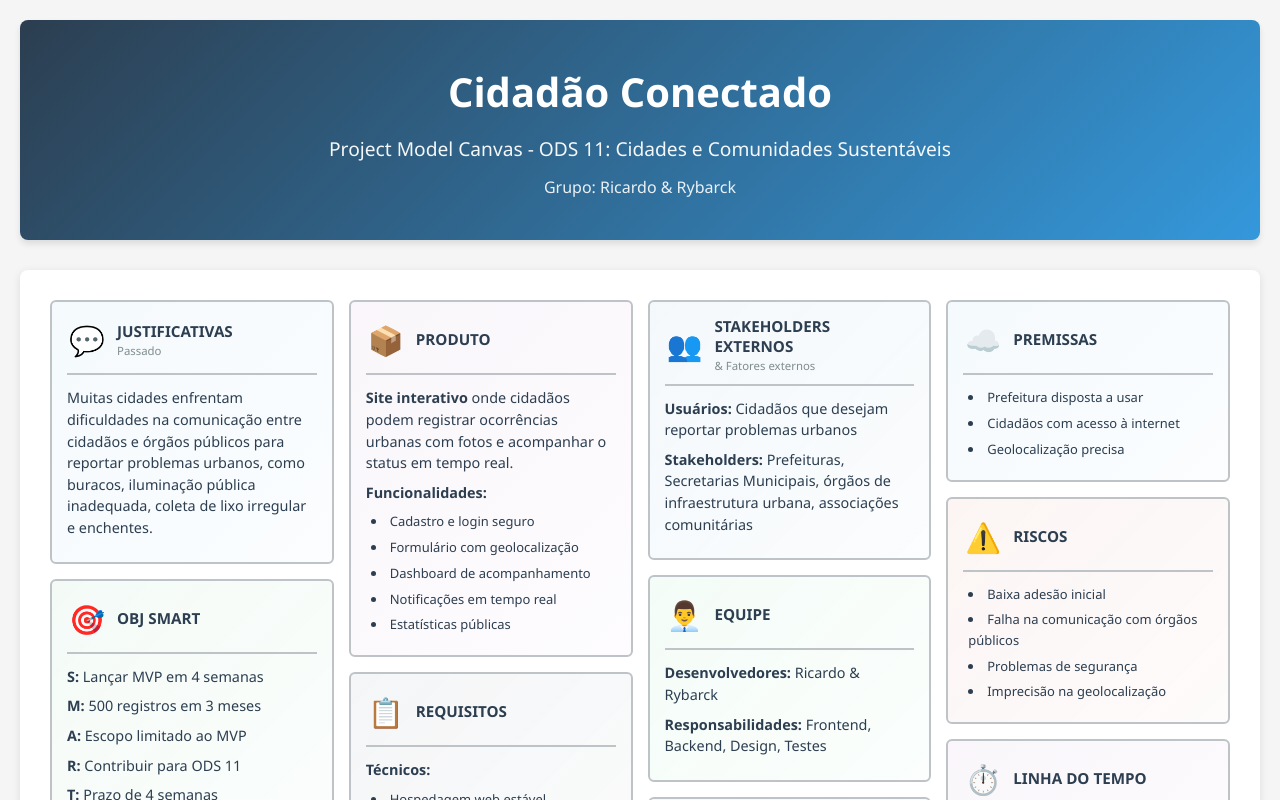
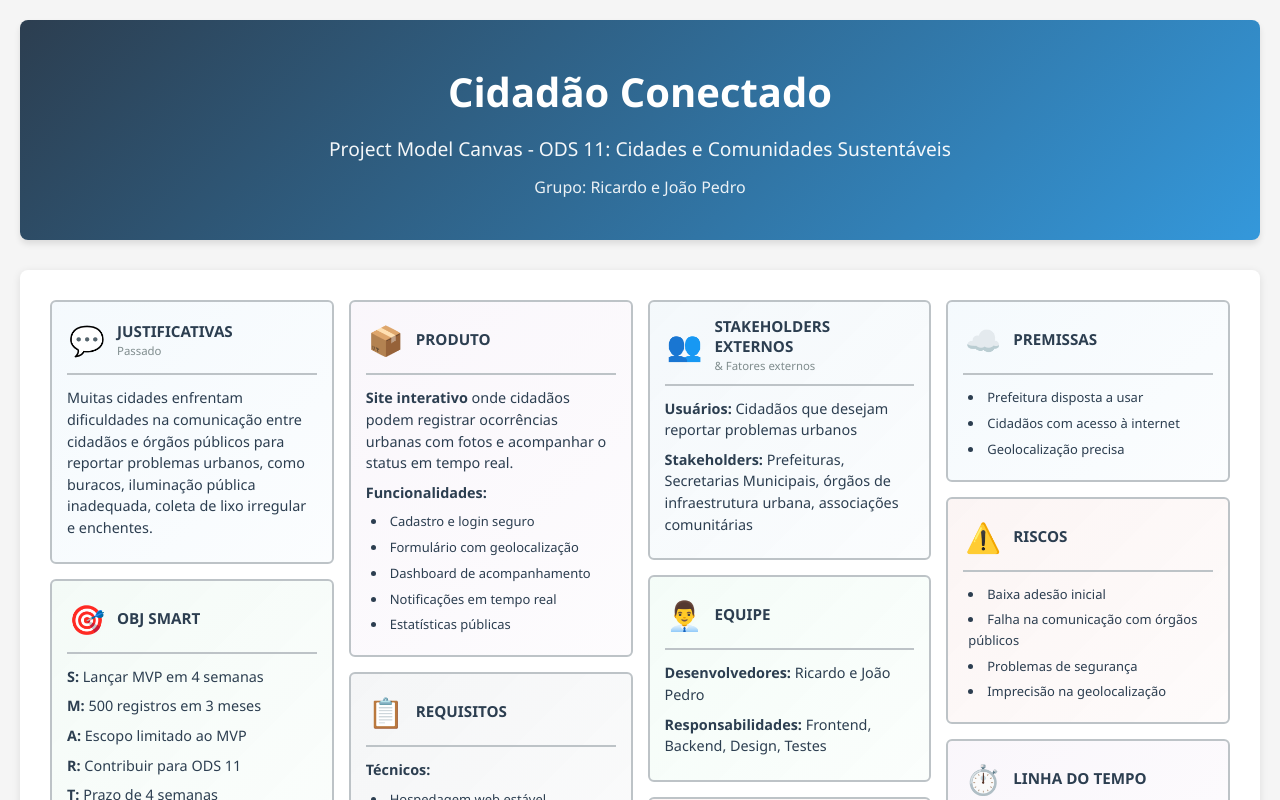
Before and after one commit to Rybarck/cidadao-conectado-pmc, a website: page index.html in a window 1280 px wide. Shown: the top 800 px of the page. Drawn offline with Linux system fonts and the light colour scheme.

Commit message:
Update team members names to Ricardo and João Pedro

```diff
--- a/index.html
+++ b/index.html
@@ -13,7 +13,7 @@
             <div class="header-content">
                 <h1>Cidadão Conectado</h1>
                 <p class="subtitle">Project Model Canvas - ODS 11: Cidades e Comunidades Sustentáveis</p>
-                <p class="group-info">Grupo: Ricardo & Rybarck</p>
+                <p class="group-info">Grupo: Ricardo e João Pedro</p>
             </div>
         </header>
 
@@ -120,7 +120,7 @@
                             <h3>EQUIPE</h3>
                         </div>
                         <div class="box-content">
-                            <p><strong>Desenvolvedores:</strong> Ricardo & Rybarck</p>
+                            <p><strong>Desenvolvedores:</strong> Ricardo e João Pedro</p>
                             <p><strong>Responsabilidades:</strong> Frontend, Backend, Design, Testes</p>
                         </div>
                     </div>
```
Also changed, not shown: 1 other file.
